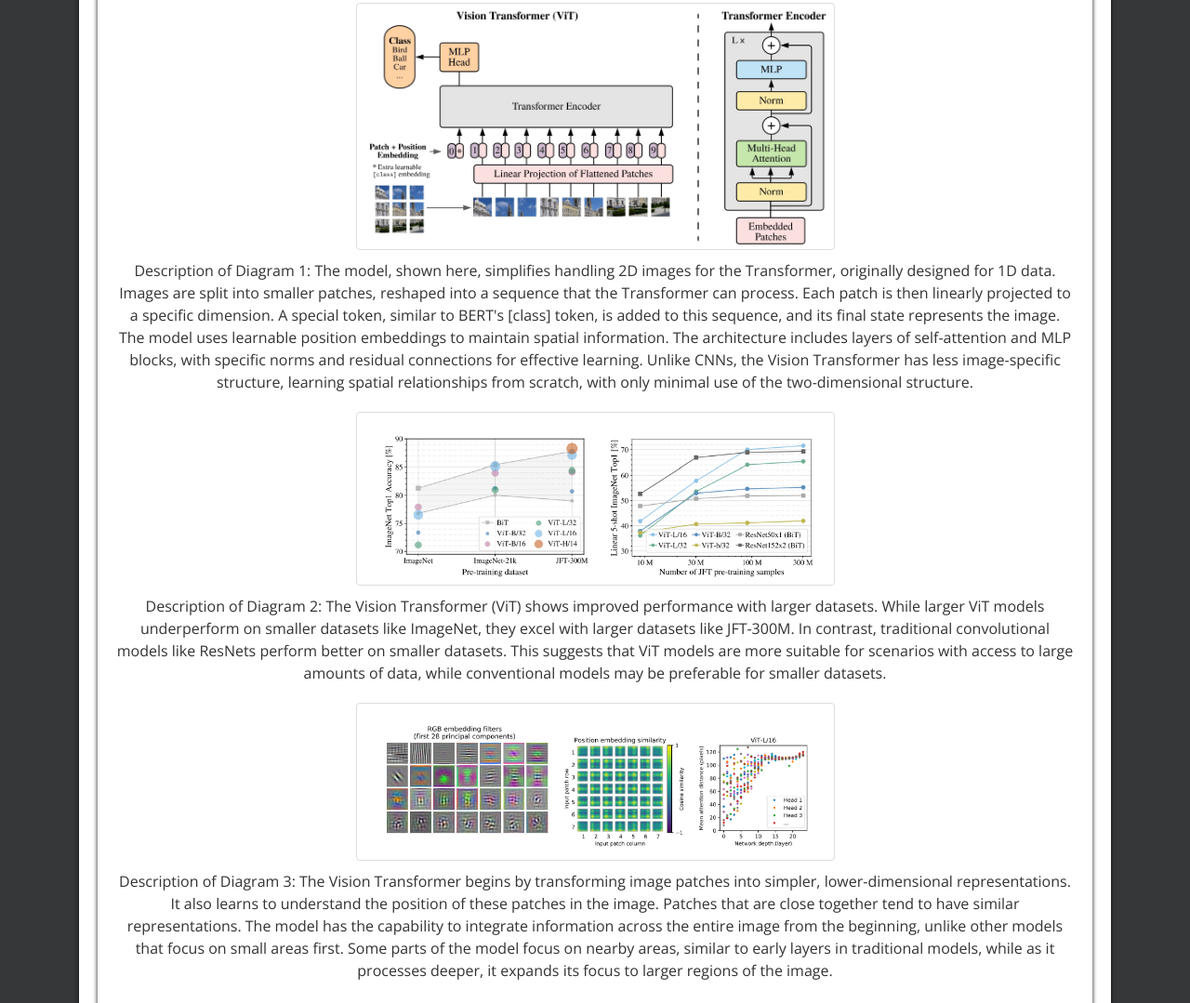
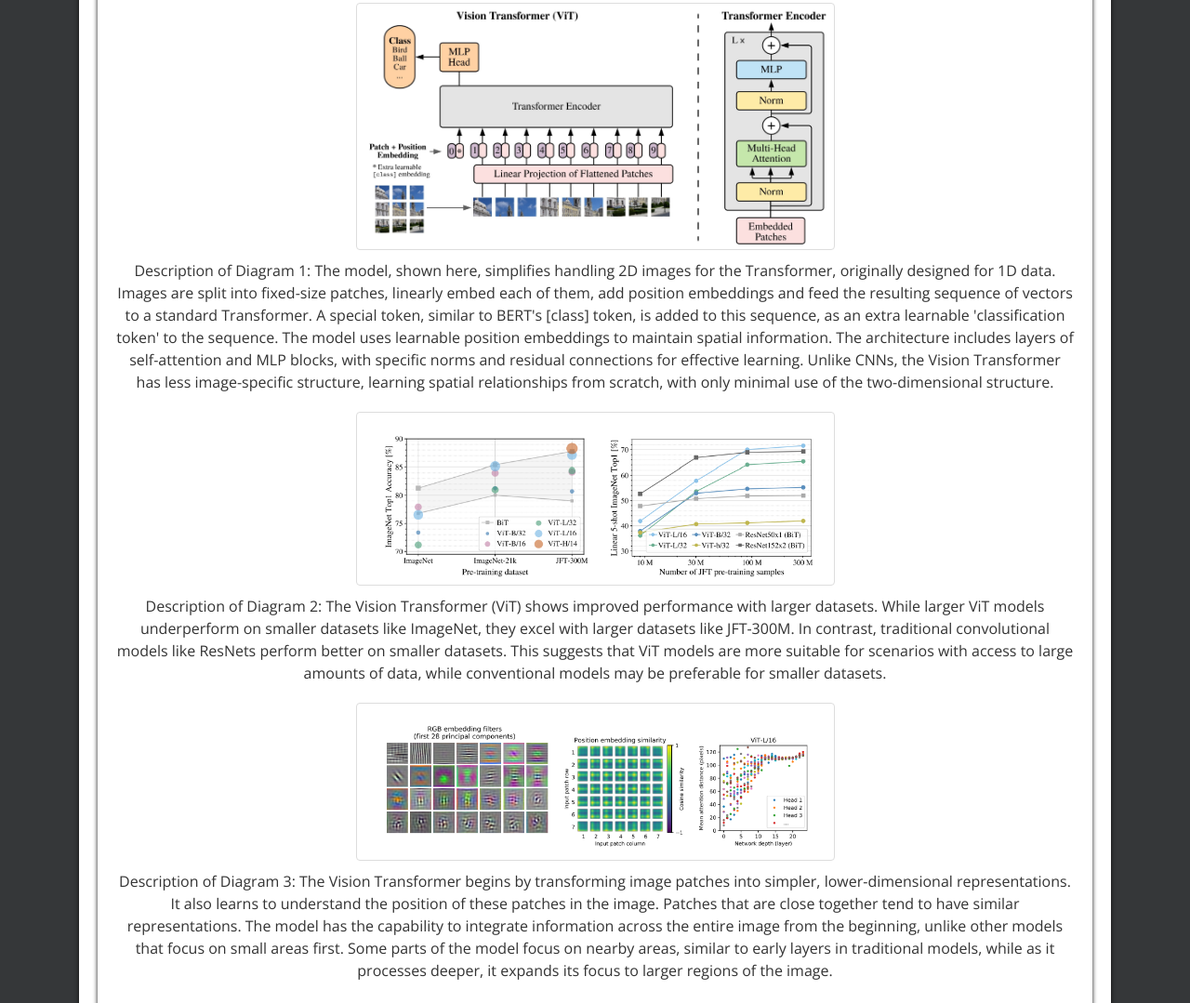
Before and after one commit to Debankita15/final-project-dl, a plain HTML site: page index.html in a window 1280 px wide. Shown: the part 2523-3602 px from the top of the page at 93% size. Drawn offline with nearby package versions, Linux system fonts and the light colour scheme.

Commit message:
Updated architecture

```diff
--- a/index.html
+++ b/index.html
@@ -132,7 +132,7 @@
   <h3>Diagrams</h3>
   <div class="diagram">
       <img src="vit_architecture.jpg" alt="Diagram 1" class="diagram-image">
-      <p class="diagram-description">Description of Diagram 1: The model, shown here, simplifies handling 2D images for the Transformer, originally designed for 1D data. Images are split into smaller patches, reshaped into a sequence that the Transformer can process. Each patch is then linearly projected to a specific dimension. A special token, similar to BERT's [class] token, is added to this sequence, and its final state represents the image. The model uses learnable position embeddings to maintain spatial information. The architecture includes layers of self-attention and MLP blocks, with specific norms and residual connections for effective learning. Unlike CNNs, the Vision Transformer has less image-specific structure, learning spatial relationships from scratch, with only minimal use of the two-dimensional structure. </p>
+      <p class="diagram-description">Description of Diagram 1: The model, shown here, simplifies handling 2D images for the Transformer, originally designed for 1D data. Images are split into fixed-size patches, linearly embed each of them, add position embeddings and feed the resulting sequence of vectors to a standard Transformer. A special token, similar to BERT's [class] token, is added to this sequence, as an extra learnable 'classification token' to the sequence. The model uses learnable position embeddings to maintain spatial information. The architecture includes layers of self-attention and MLP blocks, with specific norms and residual connections for effective learning. Unlike CNNs, the Vision Transformer has less image-specific structure, learning spatial relationships from scratch, with only minimal use of the two-dimensional structure. </p>
   </div>
 
   <div class="diagram">
```
